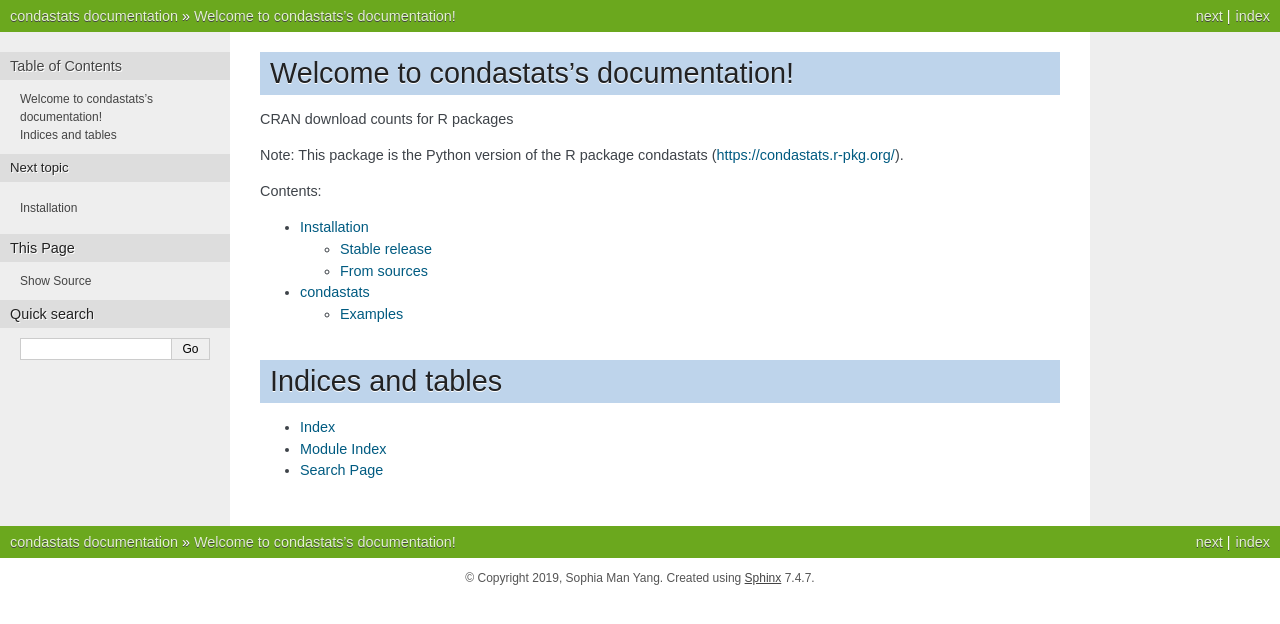
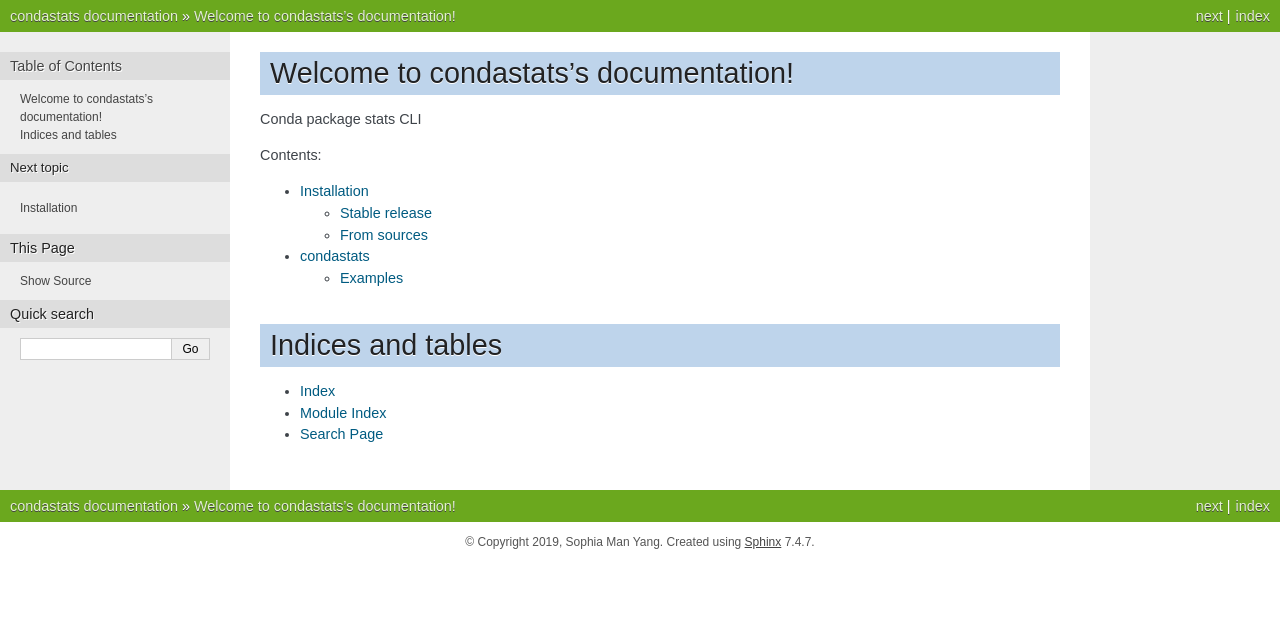
Before and after one commit to conda-incubator/condastats, a Sphinx documentation site: the page built from docs/source/index.rst, in a window 1280 px wide. Shown: the top 624 px of the page. Built offline with Sphinx 7.4.7, drawn with Linux system fonts in a browser that asks for light colours.

Commit message:
corrected intro

```diff
--- a/docs/source/index.rst
+++ b/docs/source/index.rst
@@ -1,10 +1,7 @@
 Welcome to condastats's documentation!
 ====================================
 
-CRAN download counts for R packages
-
-Note:
-This package is the Python version of the R package condastats (https://condastats.r-pkg.org/).
+Conda package stats CLI
 
 .. toctree::
    :maxdepth: 2
```
